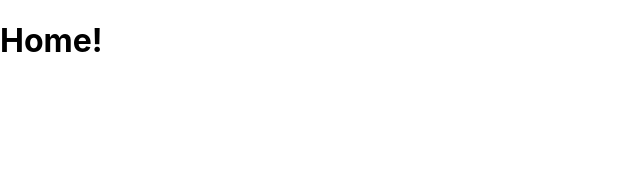
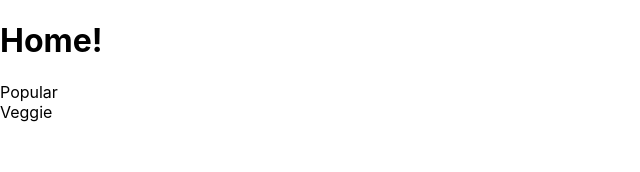
Before and after one commit to drpsych/recipe-app, a React (Create React App) app: page / in a window 1280 px wide. Shown: the top 172 px of the page, without its empty margins (0-640 px from the left). Built offline with nearby package versions, Linux system fonts and the light colour scheme; the HTML template or start-up script is replaced by a standard one.

Commit message:
Added imports for components and pages.

```diff
--- a/src/App.js
+++ b/src/App.js
@@ -1,8 +1,10 @@
+import Home from "./pages/Home";
 
 function App() {
   return (
     <div className="App">
       <h1>Home!</h1>
+      <Home></Home>
     </div>
   );
 }
--- /dev/null
+++ b/src/components/Popular.jsx
@@ -0,0 +1,5 @@
+function Popular() {
+    return <div>Popular</div>;
+}
+
+export default Popular;
--- /dev/null
+++ b/src/components/Veggie.jsx
@@ -0,0 +1,5 @@
+function Veggie() {
+    return <div>Veggie</div>;
+}
+
+export default Veggie;
--- /dev/null
+++ b/src/pages/Home.jsx
@@ -0,0 +1,13 @@
+import Veggie from "../components/Veggie";
+import Popular from "../components/Popular";
+
+function Home() {
+    return (
+        <div>
+            <Popular></Popular>
+            <Veggie></Veggie>
+        </div>
+    );
+}
+
+export default Home;
```
